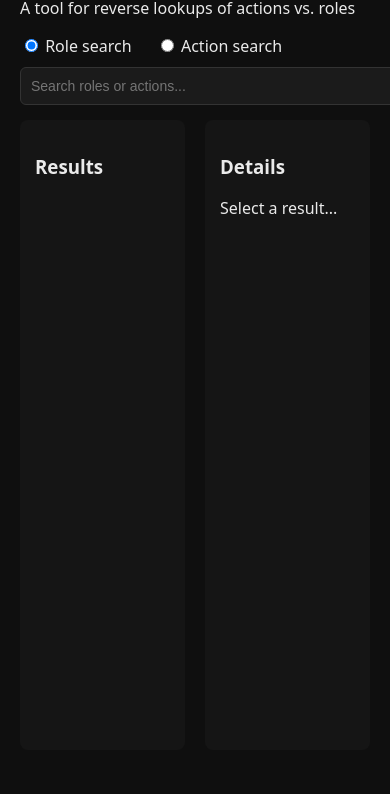
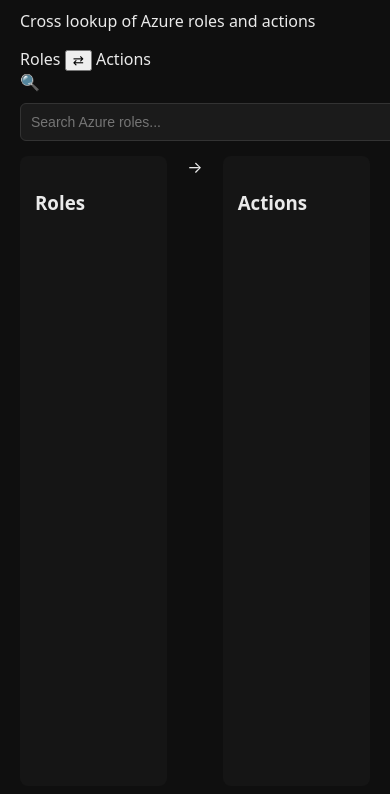
Before and after one commit to erlwes/Azure-Roles-Explorer, a plain HTML site: page index.html in a window 390 px wide. Shown: the part 76-870 px from the top of the page. Before the commit the page ends 846 px from the top, so only its background shows below. Drawn offline with Linux system fonts and the light colour scheme.

Commit message:
Revamp index.html for improved layout and responsiveness
Updated HTML structure and added responsive design elements.

```diff
--- a/index.html
+++ b/index.html
@@ -2,37 +2,58 @@
 <html lang="en">
 <head>
 <meta charset="UTF-8" />
+<meta name="viewport" content="width=device-width, initial-scale=1.0" />
+
 <title>Azure Roles Explorer</title>
 
 <link rel="stylesheet" href="styles.css" />
 </head>
-
 <body>
 
-<h2>Azure Roles Explorer</h2>
-<p>A tool for reverse lookups of actions vs. roles</p>
+<div class="hero">
 
-<div id="modeHeader"></div>
+    <h1>Azure Roles Explorer</h1>
 
-<div>
-    <label><input type="radio" name="mode" value="role" checked> Role search</label>
-    <label style="margin-left:20px;"><input type="radio" name="mode" value="action"> Action search</label>
+    <p class="subtitle">
+        Cross lookup of Azure roles and actions
+    </p>
+
+    <div class="directionBar">
+        <span id="leftLabel">Roles</span>
+        <button id="swapBtn" class="swapBtn">
+            ⇄
+        </button>
+        <span id="rightLabel">Actions</span>
+    </div>
+
+    <div class="searchWrapper">
+        <span class="searchIcon">🔍</span>
+        <input
+            id="search"
+            type="text"
+            placeholder="Search Azure roles..."
+            autocomplete="off"
+        />
+    </div>
+
 </div>
+<div class="container">
 
-<div class="toolbar">
-    <input id="search" type="text" placeholder="Search roles or actions..." />
-</div>
-
-<div class="container">
     <div class="panel">
-        <h3>Results</h3>
+        <h3 id="resultsTitle">Roles</h3>
         <div id="results"></div>
     </div>
 
+    <div class="relationshipArrow">
+        →
+    </div>
+
     <div class="panel">
-        <h3>Details</h3>
-        <div id="details">Select a result...</div>
+        <h3 id="detailsTitle">Actions</h3>
+        <div id="details">
+        </div>
     </div>
+
 </div>
 
 <script src="app.js"></script>
```
